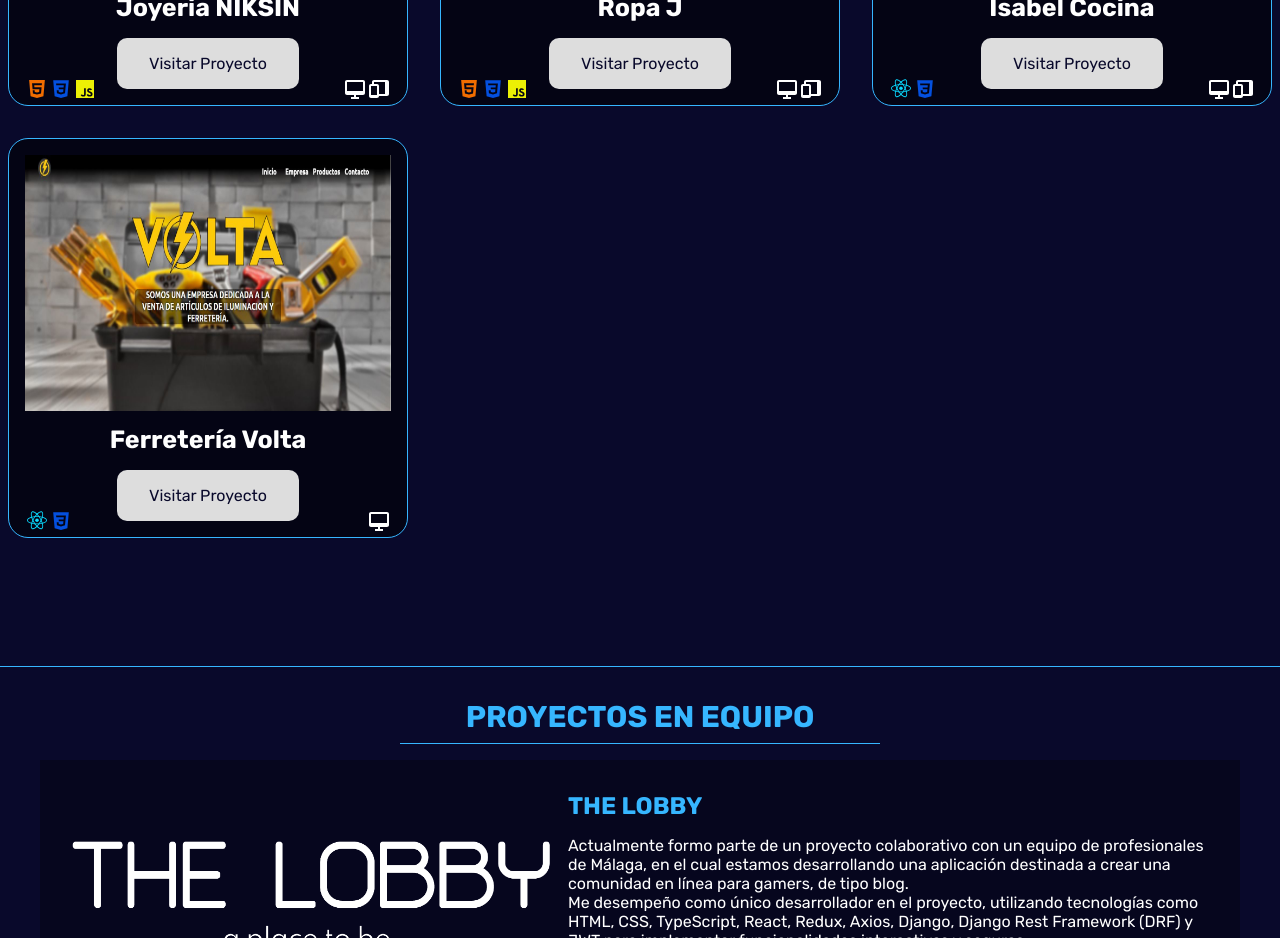
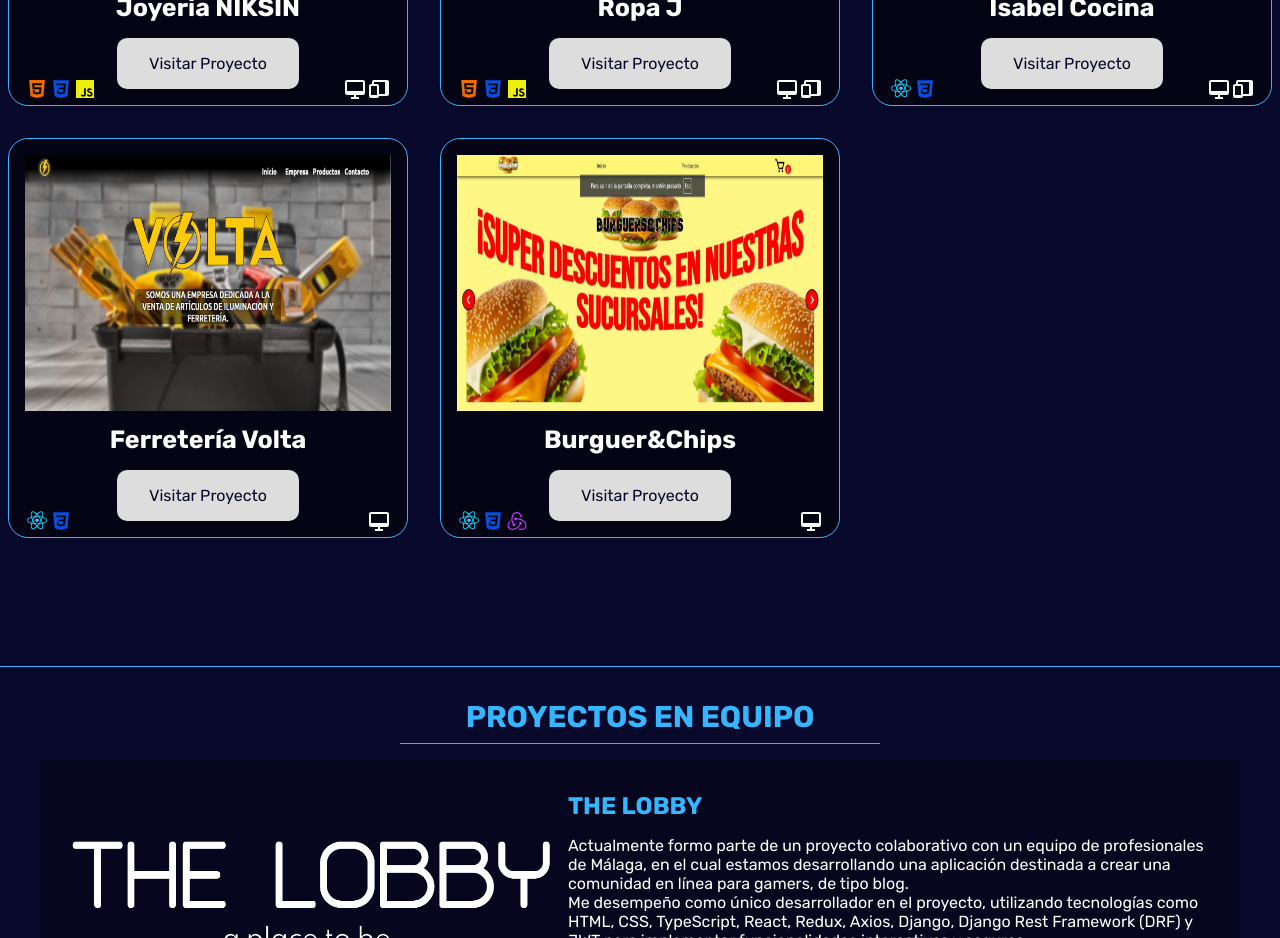
Before and after one commit to Totoneta/portfolio, a React (Vite) app in the folder portafoliotomasgodoy/: page / in a window 1280 px wide. Shown: the part 1180-2118 px from the top of the page. Built offline with nearby package versions, Linux system fonts and the light colour scheme.

Commit message:
nuevo proyecto Burguer&Chips add

```diff
--- a/portafoliotomasgodoy/src/data/proyectos.js
+++ b/portafoliotomasgodoy/src/data/proyectos.js
@@ -32,4 +32,12 @@ export let proyectos = [
         tech: ['reactjs', 'css'],
         responsive: false,
     },
+    {
+        id: 104,
+        titulo: 'Burguer&Chips',
+        imgpath: './imgs/proyectos/burgerproyecto.jpg',
+        enalceaproyecto: 'https://burguerychips.netlify.app/Productos',
+        tech: ['reactjs', 'css', 'redux'],
+        responsive: false,
+    },
 ]
```
Also changed, not shown: portafoliotomasgodoy/public/imgs/proyectos/burgerproyecto.jpg (added).
